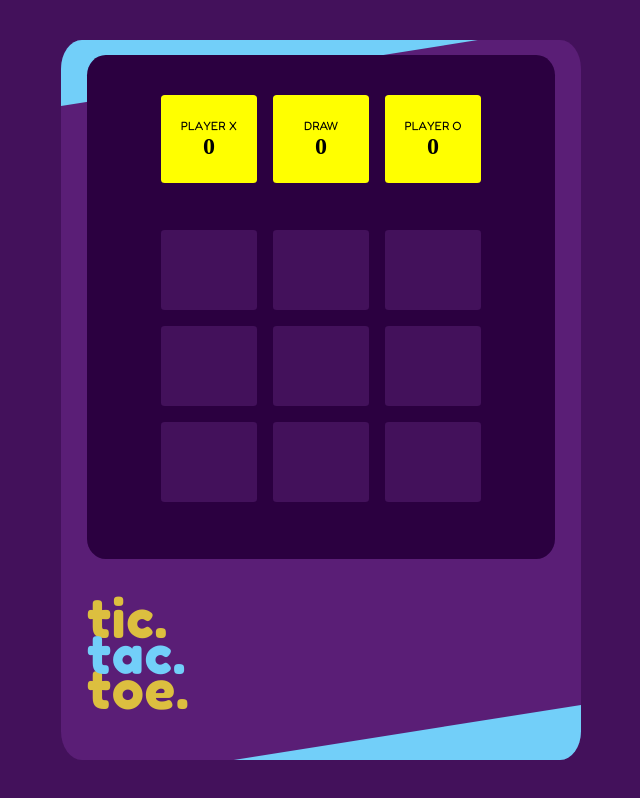
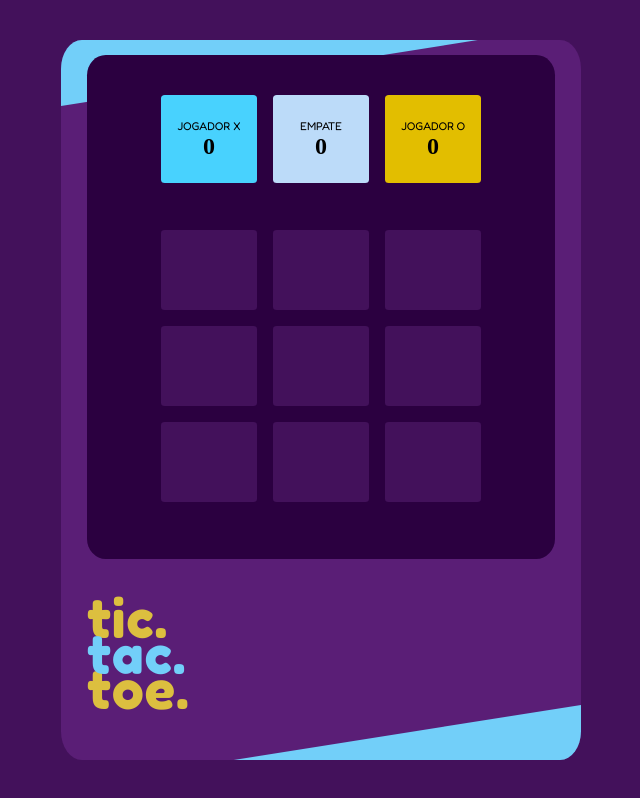
Before and after one commit to luigieli/TicTacToe2, a React (Vite) app in the folder frontend/: page / in a window 1280 px wide. Shown: the whole page, without its empty margins (319-959 px from the left). Built offline with nearby package versions, Linux system fonts and the light colour scheme.

Commit message:
drop: in game status bar
A feature that implemented a bar showing player's turn and who's winner. The main reason to drop down this feature,
was the fact that this feature quite diverged from main concept of this project.

```diff
--- a/frontend/src/components/GameBoard/GameBoard.tsx
+++ b/frontend/src/components/GameBoard/GameBoard.tsx
@@ -5,15 +5,34 @@ import ScoreBoard from "../ScoreBoard/ScoreBoard";
 type BoardProps = {
   squares: (string | null)[];
   onSquareClick: (index: number) => void;
+  scores: {
+    playerX: number;
+    ties: number;
+    playerO: number;
+  };
 };
 
-const GameBoard: React.FC<BoardProps> = ({squares, onSquareClick}) => {
+function textPlayerColor(player: string | null) {
+  if (player == null) return "";
+  return player === "O" ? "#E2BE00" : "#72CFF9";
+}
+
+const GameBoard: React.FC<BoardProps> = ({
+  squares,
+  onSquareClick,
+  scores,
+}) => {
   return (
     <div className={styles.mainBoard}>
-      <ScoreBoard />
+      <ScoreBoard scores={scores} />
       <div className={styles.board}>
-        {squares.map((square: (string|null), i: number) =>(
-            <Square key={i} value={square} onClick={()=>onSquareClick(i)}/>
+        {squares.map((square: string | null, i: number) => (
+          <Square
+            key={i}
+            value={square}
+            onClick={() => onSquareClick(i)}
+            color={textPlayerColor(square)}
+          />
         ))}
       </div>
     </div>
--- a/frontend/src/components/LayoutBorder/LayoutBorder.module.css
+++ b/frontend/src/components/LayoutBorder/LayoutBorder.module.css
@@ -3,7 +3,7 @@
     background-color: #72CFF9;
     width: 70vw;
     height: 20vh;
-    min-width: 670px;
+    min-width: 700px;
     transform: rotate(171deg);
   }
 
--- a/frontend/src/components/Score/Score.module.css
+++ b/frontend/src/components/Score/Score.module.css
@@ -5,7 +5,6 @@
     flex-direction: column;
     align-items: center;
     justify-content: center;
-    background-color: yellow;
     border-radius: var(--main-border-radius);
     width: 12vh;
     height: 11vh;
@@ -14,7 +13,7 @@
 
 .textScore {
     font-family: 'Fredoka', sans-serif;
-    font-size: clamp(0.3dvh, 1.5dvh, 2.3rem);
+    font-size: clamp(0.3dvh, 1.4dvh, 2.3rem);
 }
 
 .textScoreNumber {
--- a/frontend/src/components/Score/Score.tsx
+++ b/frontend/src/components/Score/Score.tsx
@@ -1,12 +1,18 @@
 import styles from "./Score.module.css";
 
-const Score: React.FC<{ player: string; score: number }> = ({ player, score }) => {
-    return (
-        <div className={styles.score}>
-            <span className={styles.textScore}>{player}</span>
-            <span className={`${styles.textScore} ${styles.textScoreNumber}`}>{score}</span>
-        </div>
-    );
+const Score: React.FC<{ player: string; score: number, backgroundColor: string}> = ({
+  player,
+  score,
+  backgroundColor
+}) => {
+  return (
+    <div className={styles.score} style={{backgroundColor}}>
+      <span className={styles.textScore}>{player}</span>
+      <span className={`${styles.textScore} ${styles.textScoreNumber}`}>
+        {score}
+      </span>
+    </div>
+  );
 };
 
 export default Score;
--- a/frontend/src/components/ScoreBoard/ScoreBoard.tsx
+++ b/frontend/src/components/ScoreBoard/ScoreBoard.tsx
@@ -1,12 +1,20 @@
 import styles from "./ScoreBoard.module.css"
 import Score from "../Score/Score";
 
-export default function ScoreBoard() {
+type ScoreBoardProps = {
+  scores: {
+    playerX: number;
+    ties: number;
+    playerO: number;
+  };
+};
+
+export default function ScoreBoard({scores}:ScoreBoardProps) {
   return (
     <div className={styles.score}>
-      <Score player={"PLAYER X"} score={0} />
-      <Score player={"DRAW"} score={0} />
-      <Score player={"PLAYER O"} score={0} />
+      <Score player={"JOGADOR X"} score={scores.playerX} backgroundColor="#48D2FE"/>
+      <Score player={"EMPATE"} score={scores.ties} backgroundColor="#BCDBF9"/>
+      <Score player={"JOGADOR O"} score={scores.playerO} backgroundColor="#E2BE00"/>
     </div>
   );
 }
--- a/frontend/src/components/Square/Square.module.css
+++ b/frontend/src/components/Square/Square.module.css
@@ -1,7 +1,10 @@
+@import url("https://fonts.googleapis.com/css2?family=Fredoka+One&display=swap");
 .square {
     background-color: #43115B;
     border-radius: var(--main-border-radius);
     width: 100%;
     height: 100%;
     border: none;
+    font-family: "Fredoka One", cursive;
+    font-size: 6vh;
 }
--- a/frontend/src/components/Square/Square.tsx
+++ b/frontend/src/components/Square/Square.tsx
@@ -4,11 +4,12 @@ import styles from "./Square.module.css";
 type SquareProps = {
   value: string | null;
   onClick: () => void;
+  color: string;
 };
 
-const Square: React.FC<SquareProps> = React.memo(({ value, onClick }) => {
+const Square: React.FC<SquareProps> = React.memo(({ value, onClick, color}) => {
   return (
-    <button className={styles.square} onClick={onClick}>
+    <button className={styles.square} onClick={onClick} style={{color}}>
       {value}
     </button>
   );
--- a/frontend/src/pages/Game/Game.tsx
+++ b/frontend/src/pages/Game/Game.tsx
@@ -2,38 +2,23 @@ import styles from "./Game.module.css";
 import GameBoard from "../../components/GameBoard/GameBoard";
 import Title from "../../components/Title/Title";
 import LayoutBorder from "../../components/LayoutBorder/LayoutBorder";
+import calculateWinner from "../../utils/CalculateWinner";
 import { useState } from "react";
 
 type Player = "X" | "O" | null;
 type Board = Player[];
 
-function calculateWinner(board: (string | null)[]): string | null {
-  const lines = [
-    [0, 1, 2], [3, 4, 5], [6, 7, 8], // linhas
-    [0, 3, 6], [1, 4, 7], [2, 5, 8], // colunas
-    [0, 4, 8], [2, 4, 6],            // diagonais
-  ];
-
-  for (const [a, b, c] of lines) {
-    if (board[a] && board[a] === board[b] && board[a] === board[c]) {
-      return board[a];
-    }
-  }
-
-  return null;
-}
-
 const Game: React.FC = () => {
   const [board, setBoard] = useState<Board>(Array(9).fill(null));
   const [currentPlayer, setCurrentPLayer] = useState<"X" | "O">("X");
-  const [status, setStatus] = useState<string>("")
-  const [winner, setWinner] = useState<string | null>("")
+  const [scores, setScore] = useState({
+    playerX: 0,
+    ties: 0,
+    playerO: 0,
+  })
 
   const handleCellClick = (index: number) => {
-    if (board[index] || calculateWinner(board)){
-      setWinner(calculateWinner(board))
-      setStatus(winner ? `Vencedor: ${winner}` : `Turno de: ${currentPlayer}`);
-    };
+    if (board[index] || calculateWinner(board)) return;
 
     const newBoard = [...board];
     newBoard[index] = currentPlayer;
@@ -43,8 +28,11 @@ const Game: React.FC = () => {
 
   return (
     <div className={styles.main}>
-      <GameBoard squares={board} onSquareClick={handleCellClick}/>
-      <span>{status}</span>
+      <GameBoard
+        scores={scores}
+        squares={board}
+        onSquareClick={handleCellClick}
+      />
       <Title />
       <LayoutBorder />
     </div>
--- /dev/null
+++ b/frontend/src/utils/CalculateWinner.ts
@@ -0,0 +1,22 @@
+function calculateWinner(board: (string | null)[]): string | null {
+    const lines = [
+      [0, 1, 2],
+      [3, 4, 5],
+      [6, 7, 8], // linhas
+      [0, 3, 6],
+      [1, 4, 7],
+      [2, 5, 8], // colunas
+      [0, 4, 8],
+      [2, 4, 6], // diagonais
+    ];
+
+    for (const [a, b, c] of lines) {
+      if (board[a] && board[a] === board[b] && board[a] === board[c]) {
+        return board[a];
+      }
+    }
+
+    return null;
+  }
+
+export default calculateWinner;
```
